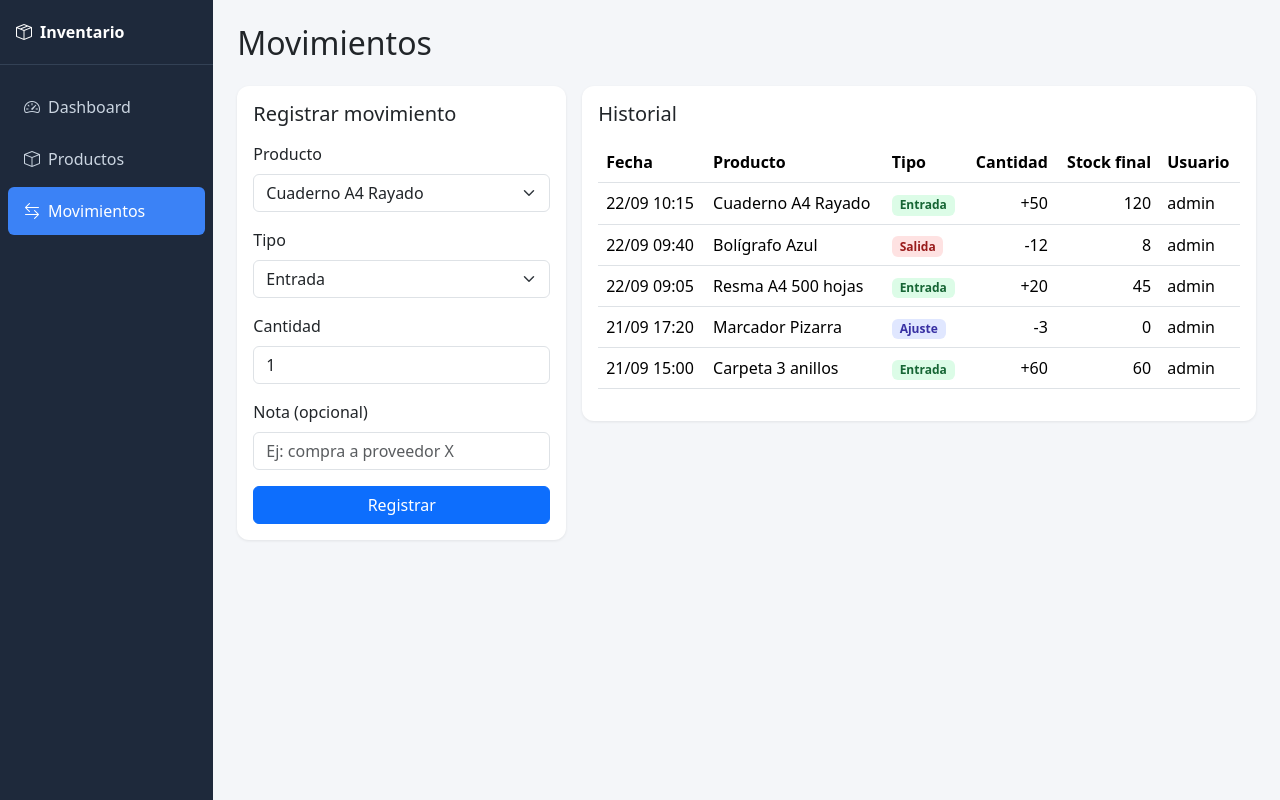
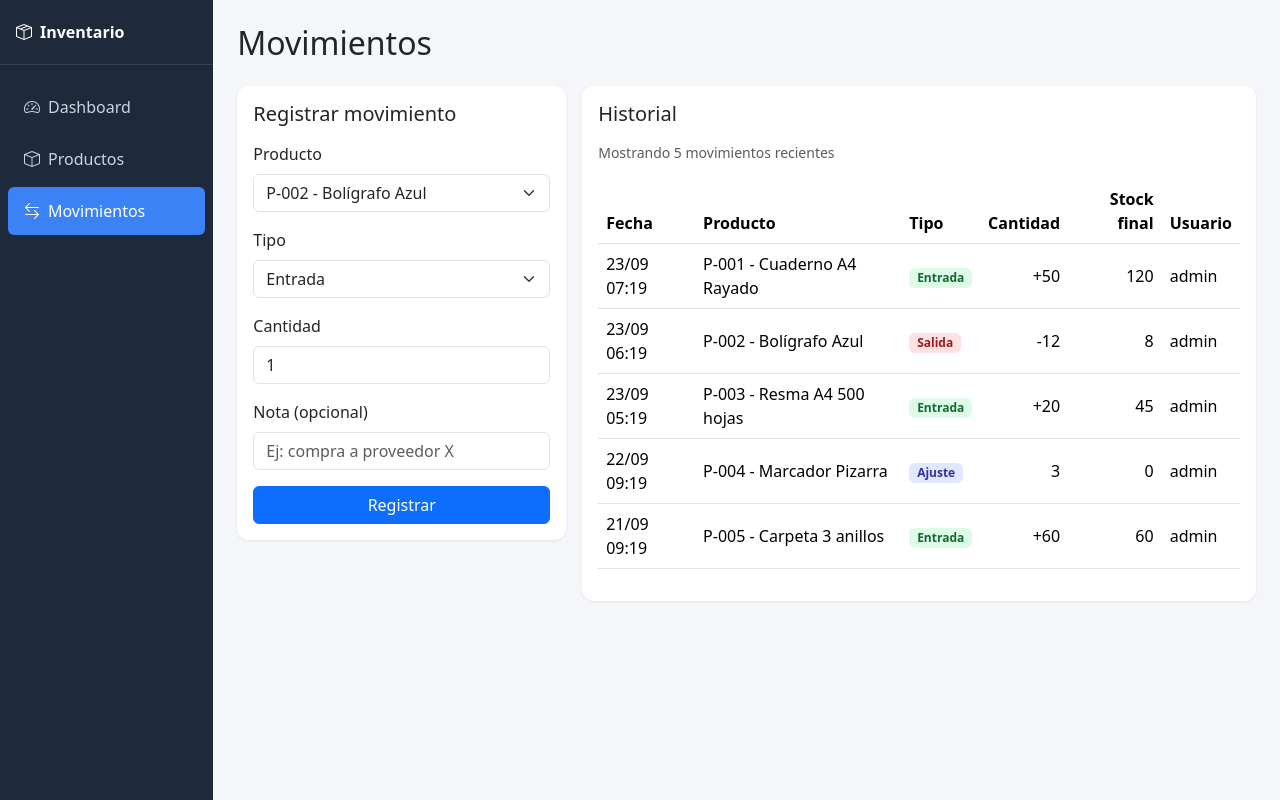
Before and after one commit to AngelisDesign/sistema-inventario, a Flask app: page /movimientos in a window 1280 px wide. Run offline with Flask 3, Linux system fonts and the light colour scheme; data comes from the database, SQL or seed files in the repository; both versions use the stored data as it was after the commit.

Commit message:
feat: historial de movimientos desde MySQL

```diff
--- a/app.py
+++ b/app.py
@@ -24,7 +24,24 @@ def productos():
 
 @app.route("/movimientos")
 def movimientos():
-    return render_template("movimientos.html")
+    movimientos = query("""
+        SELECT m.id, m.type, m.quantity, m.stock_before, m.stock_after,
+               m.note, m.user_name, m.created_at,
+               p.sku, p.name AS product_name
+        FROM inventory_movements m
+        JOIN products p ON p.id = m.product_id
+        ORDER BY m.created_at DESC
+        LIMIT 50
+    """)
+    productos = query("""
+        SELECT id, sku, name
+        FROM products
+        WHERE active = 1
+        ORDER BY name
+    """)
+    return render_template("movimientos.html",
+                           movimientos=movimientos,
+                           productos=productos)
 
 
 if __name__ == "__main__":
--- a/templates/movimientos.html
+++ b/templates/movimientos.html
@@ -34,9 +34,9 @@
                 <div class="mb-3">
                   <label class="form-label">Producto</label>
                   <select class="form-select">
-                    <option>Cuaderno A4 Rayado</option>
-                    <option>Bolígrafo Azul</option>
-                    <option>Resma A4 500 hojas</option>
+                    {% for p in productos %}
+                      <option value="{{ p.id }}">{{ p.sku }} - {{ p.name }}</option>
+                    {% endfor %}
                   </select>
                 </div>
                 <div class="mb-3">
@@ -65,16 +65,46 @@
           <div class="card card-stat">
             <div class="card-body">
               <h5 class="mb-3">Historial</h5>
+              <p class="text-muted small">Mostrando {{ movimientos|length }} movimientos recientes</p>
+
               <table class="table table-hover align-middle">
                 <thead>
-                  <tr><th>Fecha</th><th>Producto</th><th>Tipo</th><th class="text-end">Cantidad</th><th class="text-end">Stock final</th><th>Usuario</th></tr>
+                  <tr>
+                    <th>Fecha</th>
+                    <th>Producto</th>
+                    <th>Tipo</th>
+                    <th class="text-end">Cantidad</th>
+                    <th class="text-end">Stock final</th>
+                    <th>Usuario</th>
+                  </tr>
                 </thead>
                 <tbody>
-                  <tr><td>22/09 10:15</td><td>Cuaderno A4 Rayado</td><td><span class="badge badge-in">Entrada</span></td><td class="text-end">+50</td><td class="text-end">120</td><td>admin</td></tr>
-                  <tr><td>22/09 09:40</td><td>Bolígrafo Azul</td><td><span class="badge badge-out">Salida</span></td><td class="text-end">-12</td><td class="text-end">8</td><td>admin</td></tr>
-                  <tr><td>22/09 09:05</td><td>Resma A4 500 hojas</td><td><span class="badge badge-in">Entrada</span></td><td class="text-end">+20</td><td class="text-end">45</td><td>admin</td></tr>
-                  <tr><td>21/09 17:20</td><td>Marcador Pizarra</td><td><span class="badge badge-adjust">Ajuste</span></td><td class="text-end">-3</td><td class="text-end">0</td><td>admin</td></tr>
-                  <tr><td>21/09 15:00</td><td>Carpeta 3 anillos</td><td><span class="badge badge-in">Entrada</span></td><td class="text-end">+60</td><td class="text-end">60</td><td>admin</td></tr>
+                  {% for m in movimientos %}
+                  <tr>
+                    <td>{{ m.created_at.strftime('%d/%m %H:%M') }}</td>
+                    <td>{{ m.sku }} - {{ m.product_name }}</td>
+                    <td>
+                      {% if m.type == 'in' %}
+                        <span class="badge badge-in">Entrada</span>
+                      {% elif m.type == 'out' %}
+                        <span class="badge badge-out">Salida</span>
+                      {% else %}
+                        <span class="badge badge-adjust">Ajuste</span>
+                      {% endif %}
+                    </td>
+                    <td class="text-end">
+                      {% if m.type == 'in' %}+{% elif m.type == 'out' %}-{% endif %}{{ m.quantity }}
+                    </td>
+                    <td class="text-end">{{ m.stock_after }}</td>
+                    <td>{{ m.user_name }}</td>
+                  </tr>
+                  {% else %}
+                  <tr>
+                    <td colspan="6" class="text-center text-muted py-4">
+                      No hay movimientos registrados.
+                    </td>
+                  </tr>
+                  {% endfor %}
                 </tbody>
               </table>
             </div>
```
Also changed, not shown: database/schema.sql (+24 -0 lines).
